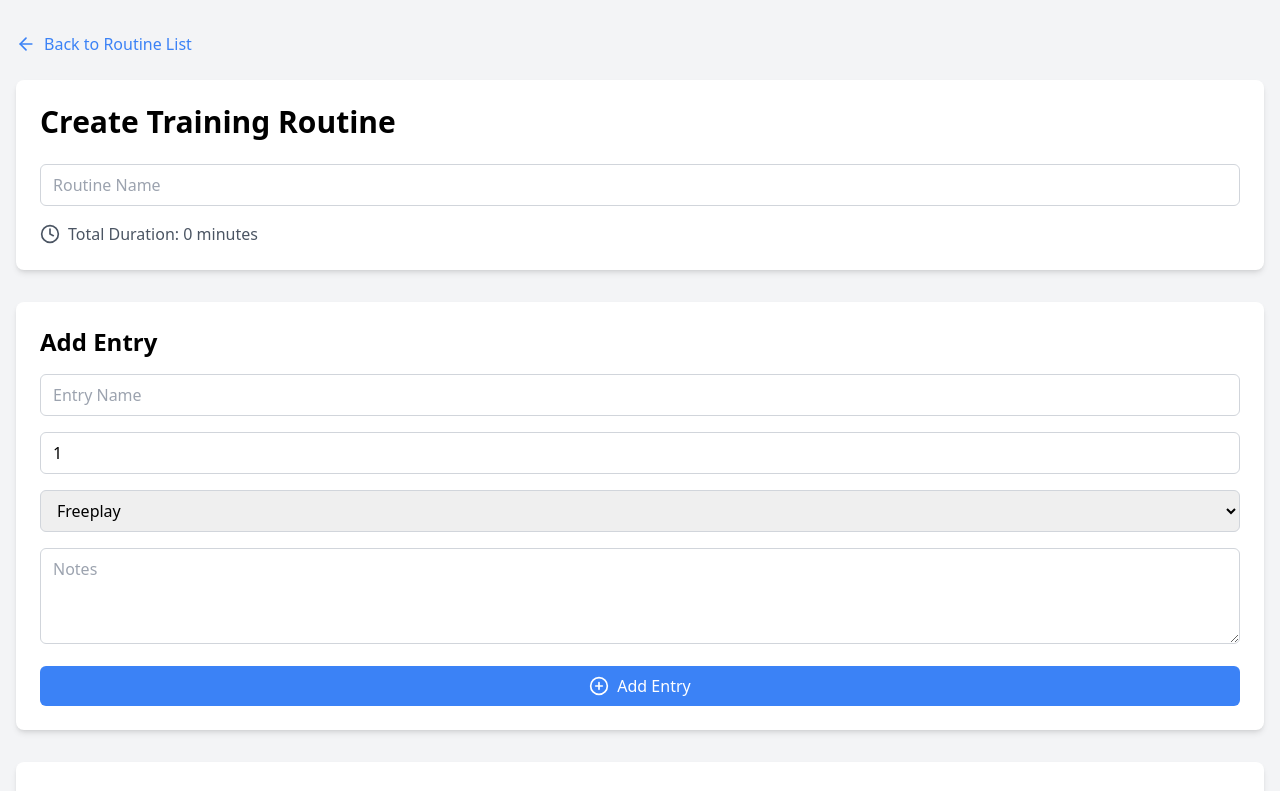
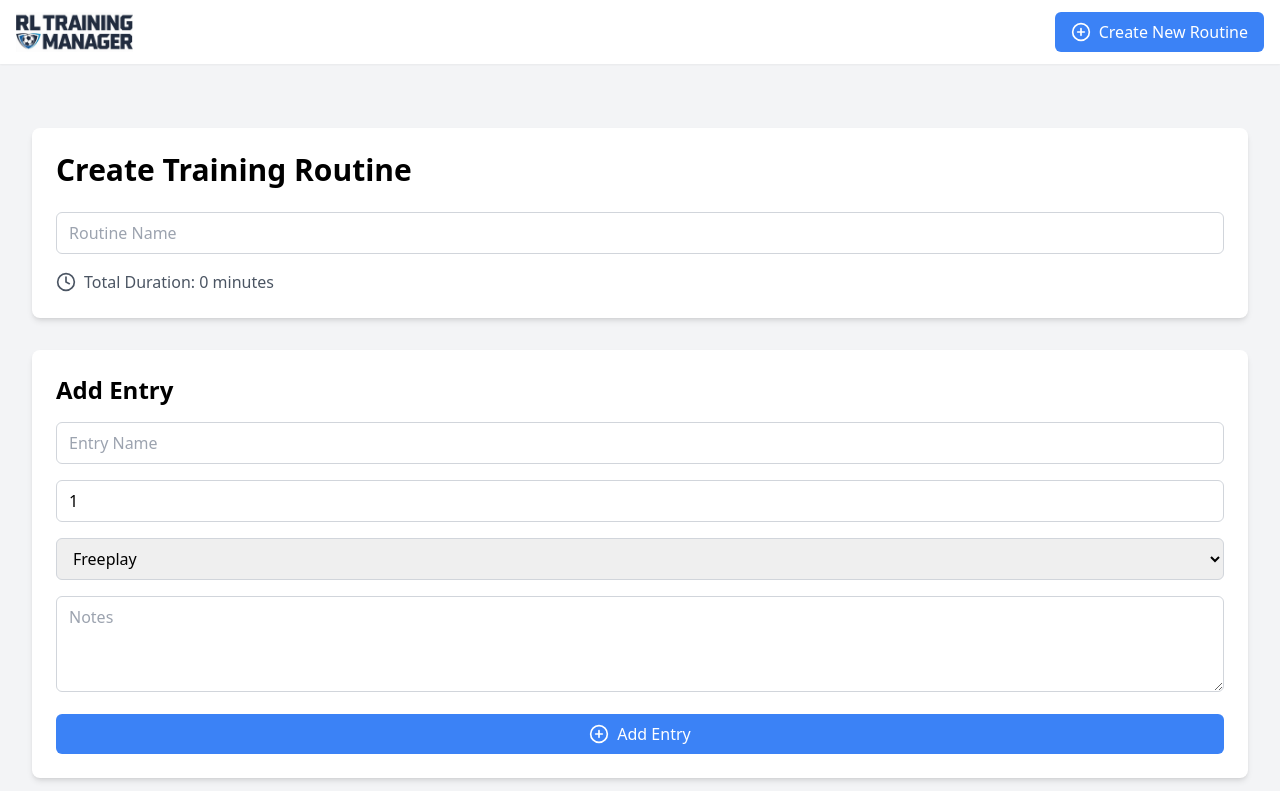
Before and after one commit to albertoblent/rl-training-routine-manager, a React (Create React App) app in the folder trm/frontend/: page /routine/create in a window 1280 px wide. Shown: the top 791 px of the page. Built offline with nearby package versions, Linux system fonts and the light colour scheme.

Commit message:
add navbar and logo

```diff
--- a/trm/frontend/src/App.jsx
+++ b/trm/frontend/src/App.jsx
@@ -5,11 +5,14 @@ import RoutineList from './components/RoutineList';
 import CreateRoutine from './components/CreateRoutine';
 import RoutineDetail from './components/RoutineDetail';
 import EditRoutine from './components/EditRoutine';
+import Navbar from './components/Navbar';
 
 function App() {
     return (
         <Router>
             <div className="App bg-gray-100 min-h-screen">
+                <Navbar />
+                <div className="container mx-auto px-4 py-8">
                     <Routes>
                         <Route path="/" element={<RoutineList />} />
                         <Route path="/routine/create" element={<CreateRoutine />} />
@@ -17,6 +20,7 @@ function App() {
                         <Route path="/routine/:id/edit" element={<EditRoutine />} />
                     </Routes>
                 </div>
+            </div>
         </Router>
     );
 }
--- a/trm/frontend/src/components/CreateRoutine.jsx
+++ b/trm/frontend/src/components/CreateRoutine.jsx
@@ -1,6 +1,6 @@
 import React, { useState } from 'react';
-import { useNavigate, Link } from 'react-router-dom';
-import { ArrowLeft, AlertTriangle } from 'lucide-react';
+import { useNavigate } from 'react-router-dom';
+import { AlertTriangle } from 'lucide-react';
 import useApi from '../hooks/useApi';
 import RoutineForm from './RoutineForm/RoutineForm';
 import ErrorBoundary from './common/ErrorBoundary';
@@ -28,11 +28,6 @@ const CreateRoutine = () => {
     return (
         <ErrorBoundary>
             <div className="container mx-auto px-4 py-8">
-                <Link to="/" className="inline-flex items-center text-blue-500 hover:underline mb-6">
-                    <ArrowLeft className="mr-2" size={20} />
-                    Back to Routine List
-                </Link>
-
                 {(error || createError) && (
                     <div
                         className="bg-red-100 border border-red-400 text-red-700 px-4 py-3 rounded relative flex items-center mb-4"
--- a/trm/frontend/src/components/EditRoutine.jsx
+++ b/trm/frontend/src/components/EditRoutine.jsx
@@ -1,6 +1,6 @@
 import React, { useState, useEffect } from 'react';
-import { useParams, useNavigate, Link } from 'react-router-dom';
-import { ArrowLeft, AlertTriangle } from 'lucide-react';
+import { useParams, useNavigate } from 'react-router-dom';
+import { AlertTriangle } from 'lucide-react';
 import useApi from '../hooks/useApi';
 import RoutineForm from './RoutineForm/RoutineForm';
 import ErrorBoundary from './common/ErrorBoundary';
@@ -57,10 +57,6 @@ const EditRoutine = () => {
     return (
         <ErrorBoundary>
             <div className="container mx-auto px-4 py-8">
-                <Link to="/" className="inline-flex items-center text-blue-500 hover:underline mb-6">
-                    <ArrowLeft className="mr-2" size={20} />
-                    Back to Routine List
-                </Link>
                 {updateError && (
                     <div
                         className="bg-red-100 border border-red-400 text-red-700 px-4 py-3 rounded relative flex items-center mb-4"
--- /dev/null
+++ b/trm/frontend/src/components/Navbar.jsx
@@ -0,0 +1,31 @@
+// src/components/Navbar.jsx
+import React from 'react';
+import { Link } from 'react-router-dom';
+import { PlusCircle } from 'lucide-react';
+import logoImage from '../assets/logo.jpeg';
+
+const Navbar = () => {
+    return (
+        <nav className="bg-white shadow-sm">
+            <div className="container mx-auto px-4 py-3 flex items-center justify-between">
+                <Link to="/" className="flex items-center">
+                    <img src={logoImage} alt="Logo" className="h-10 w-auto" />
+                </Link>
+                <div className="flex items-center space-x-4">
+                    {/* <Link to="/" className="text-gray-600 hover:text-blue-500">
+                        Home
+                    </Link> */}
+                    <Link
+                        to="/routine/create"
+                        className="inline-flex items-center px-4 py-2 bg-blue-500 text-white rounded-md hover:bg-blue-600 transition-colors"
+                    >
+                        <PlusCircle className="mr-2" size={20} />
+                        Create New Routine
+                    </Link>
+                </div>
+            </div>
+        </nav>
+    );
+};
+
+export default Navbar;
--- a/trm/frontend/src/components/RoutineDetail.jsx
+++ b/trm/frontend/src/components/RoutineDetail.jsx
@@ -1,6 +1,6 @@
 // src/components/RoutineDetail.jsx
 import React, { useState, useEffect } from 'react';
-import { Download, Trash2, Edit2, ArrowLeft, Clock, Package, Map, Copy, AlertTriangle } from 'lucide-react';
+import { Download, Trash2, Edit2, Clock, Package, Map, Copy, AlertTriangle } from 'lucide-react';
 import { useParams, useNavigate, Link } from 'react-router-dom';
 import useApi from '../hooks/useApi';
 import Modal from './Modal';
@@ -165,11 +165,6 @@ const RoutineDetail = () => {
     return (
         <ErrorBoundary>
             <div className="container mx-auto px-4 py-8">
-                <Link to="/" className="inline-flex items-center text-blue-500 hover:underline mb-6">
-                    <ArrowLeft className="mr-2" size={20} />
-                    Back to Routine List
-                </Link>
-
                 <div className="bg-white shadow-md rounded-lg p-6 mb-8">
                     <h1 className="text-3xl font-bold mb-4">{routine.name}</h1>
                     <p className="text-gray-600 mb-4 flex items-center">
--- a/trm/frontend/src/components/RoutineList.jsx
+++ b/trm/frontend/src/components/RoutineList.jsx
@@ -2,7 +2,7 @@
 import React, { useState, useEffect, useCallback } from 'react';
 import { Link } from 'react-router-dom';
 import useApi from '../hooks/useApi';
-import { PlusCircle, Download, Trash2, Edit2, AlertTriangle } from 'lucide-react';
+import { Download, Trash2, Edit2, AlertTriangle } from 'lucide-react';
 import Modal from './Modal';
 import ErrorBoundary from './common/ErrorBoundary';
 import Loading from './common/Loading';
@@ -132,19 +132,25 @@ const RoutineList = () => {
     return (
         <ErrorBoundary>
             <div className="container mx-auto px-4 py-8">
-                <h1 className="text-3xl font-bold mb-6">Training Routines</h1>
-                <Link
-                    to="/routine/create"
-                    className="inline-flex items-center px-4 py-2 bg-blue-500 text-white rounded-md hover:bg-blue-600 transition-colors mb-6"
+                {loading ? (
+                    <Loading />
+                ) : error ? (
+                    <div
+                        className="bg-red-100 border border-red-400 text-red-700 px-4 py-3 rounded relative flex items-center"
+                        role="alert"
                     >
-                    <PlusCircle className="mr-2" size={20} />
-                    Create New Routine
-                </Link>
+                        <AlertTriangle className="mr-2 h-5 w-5" />
+                        <span>
+                            <strong className="font-bold">Error: </strong>
+                            <span className="block sm:inline">{error}</span>
+                        </span>
+                    </div>
+                ) : (
                     <ul className="space-y-4">
                         {routines.map((routine) => (
                             <li
                                 key={routine.id}
-                            className="bg-white shadow-md rounded-lg p-4 flex items-center justify-between"
+                                className="bg-gray-50 shadow-sm rounded-lg p-4 flex items-center justify-between hover:shadow-md transition-shadow"
                             >
                                 <div>
                                     <Link
@@ -183,6 +189,7 @@ const RoutineList = () => {
                             </li>
                         ))}
                     </ul>
+                )}
                 <Modal isOpen={isModalOpen} onClose={() => setIsModalOpen(false)} title={modalContent.title}>
                     <p>{modalContent.message}</p>
                     <div className="mt-4 flex justify-end space-x-2">
```
Also changed, not shown: trm/frontend/src/assets/logo.jpeg (added). Lines whose indentation alone changed are shown as unchanged.
